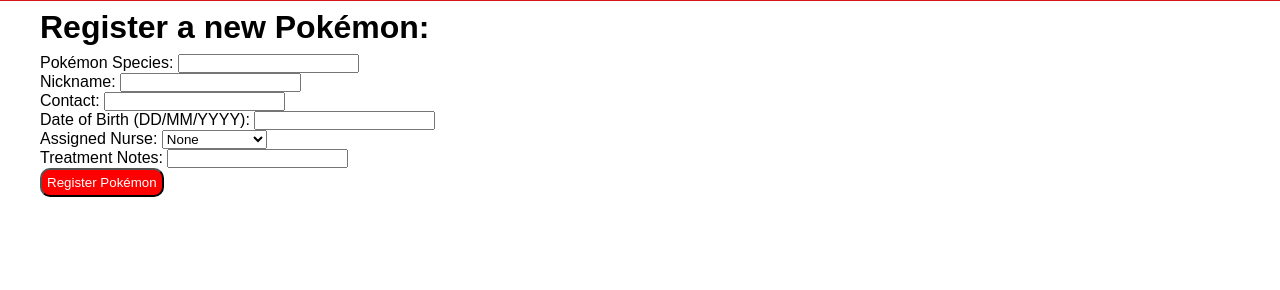
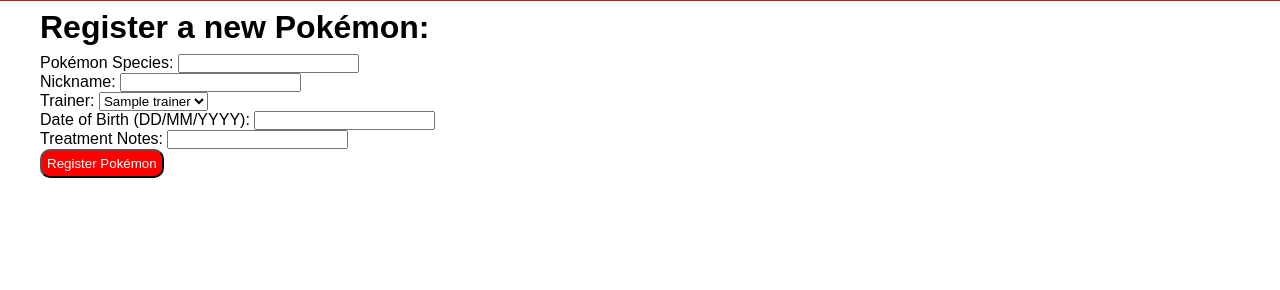
Before and after one commit to TheJSD/Pokemon-Center-Project, a Flask app: template templates/pokémon/new_pokémon.jinja in a window 1280 px wide. Shown: the part 47-337 px from the top of the page. Run offline with Flask 3, Linux system fonts and the light colour scheme; the template is opened without the code that fills it: most values are stand-ins (such as "Sample title", 1, 10 or a date in 2020).

Commit message:
fixed register pokemon page and add pokemon function, updated pokemon page to show trainer

```diff
--- a/templates/pokémon/new_pokémon.jinja
+++ b/templates/pokémon/new_pokémon.jinja
@@ -11,19 +11,17 @@
     <li><label for="nickname">Nickname:</label>
     <input type="text" id="nickname" name="nickname"></li>
 
-    <li><label for="contact">Contact:</label>
-    <input type="text", id="contact" name="contact" required></li>
+    <li><label for="trainer">Trainer:</label>
+    <select name="trainer", id="trainer">
+      {% for trainer in trainers %}
+        <option value={{trainer.id}}>{{trainer.name}}</option>
+      {% endfor %}
+    </select></li>
 
     <li><label for="date_of_birth">Date of Birth (DD/MM/YYYY):</label>
     <input type="text" id="date_of_birth" name="date_of_birth"></li>
 
-    <li><label for="nurse">Assigned Nurse:</label>
-    <select name="nurse", id="nurse">
-        <option value="None">None</option>
-      {% for nurse in nurses %}
-        <option value={{nurse.id}}>{{nurse.name}}</option>
-      {% endfor %}
-    </select></li>
+
 
     <li><label for="treatment_notes">Treatment Notes:</label>
     <input type="text" id="treatment_notes" name="treatment_notes"></li>
--- a/templates/pokémon/show_pokémon.jinja
+++ b/templates/pokémon/show_pokémon.jinja
@@ -7,7 +7,7 @@
     {{single_pokémon.species}}
   {% endif %}</h1>
     <ul>
-    <li>Contact: {{single_pokémon.contact}}</li>
+    <li>Trainer: <a href="/trainers/{{trainer.id}}">{{trainer.name}}</a></li>
     <li>Date of Birth: {% if single_pokémon.dob == None %}
       Unknown
     {% else %}
```
Also changed, not shown: controllers/pokémon_controller.py (+4 -8 lines).
